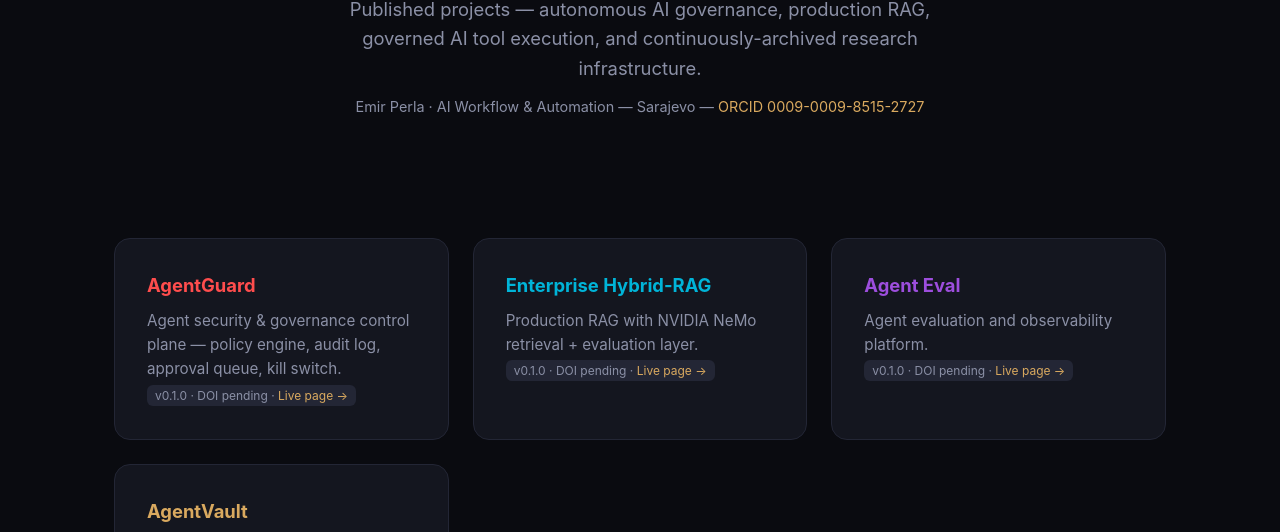
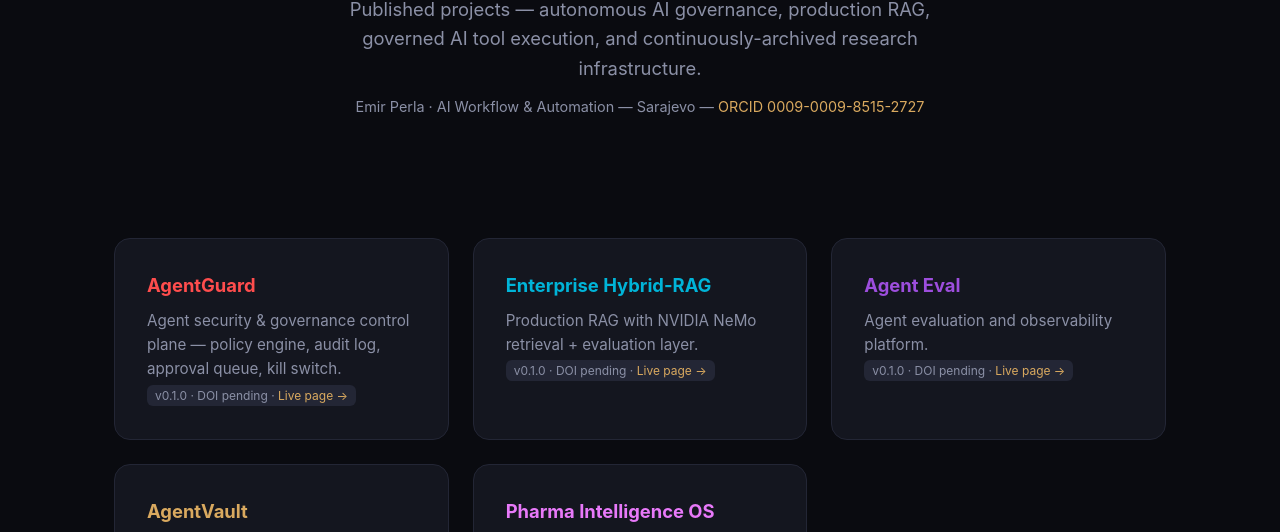
Before and after one commit to we-do-care-global/we-do-care-global, a plain HTML site: page docs/index.html in a window 1280 px wide. Shown: the part 367-899 px from the top of the page. Drawn offline with Linux system fonts and the light colour scheme.

Commit message:
docs: add pharma-intelligence-os card (v0.1.0, live page) to portal

```diff
--- a/docs/index.html
+++ b/docs/index.html
@@ -35,6 +35,7 @@ nav{position:sticky;top:0;z-index:100;background:rgba(10,11,16,.9);backdrop-filt
 <div class="card"><h3><a href="https://github.com/we-do-care-global/enterprise-hybrid-rag" style="color:#00b4d8">Enterprise Hybrid-RAG</a></h3><p>Production RAG with NVIDIA NeMo retrieval + evaluation layer.</p><span style="font-size:.75rem;background:#232635;color:var(--muted);padding:3px 8px;border-radius:6px">v0.1.0 · DOI pending · <a href="https://we-do-care-global.github.io/enterprise-hybrid-rag/" style="color:var(--gold)">Live page →</a></span></div>
 <div class="card"><h3><a href="https://github.com/we-do-care-global/agent-eval" style="color:#9d4edd">Agent Eval</a></h3><p>Agent evaluation and observability platform.</p><span style="font-size:.75rem;background:#232635;color:var(--muted);padding:3px 8px;border-radius:6px">v0.1.0 · DOI pending · <a href="https://we-do-care-global.github.io/agent-eval/" style="color:var(--gold)">Live page →</a></span></div>
 <div class="card"><h3><a href="https://github.com/we-do-care-global/agentvault" style="color:#d9a95f">AgentVault</a></h3><p>Enterprise control plane for AI tools — governance, secrets lifecycle, multi-provider function calling, and per-tool telemetry. Enact-compatible.</p><span style="font-size:.75rem;background:#232635;color:var(--muted);padding:3px 8px;border-radius:6px">v0.1.0 · DOI pending · <a href="https://we-do-care-global.github.io/agentvault/" style="color:var(--gold)">Live page →</a></span></div>
+<div class="card"><h3><a href="https://github.com/we-do-care-global/pharma-intelligence-os" style="color:#e879f9">Pharma Intelligence OS</a></h3><p>Pharmacovigilance &amp; regulatory intelligence workspace: ICSR case review, ICH E2B(R3) packages, PRR/ROR signal management, PSUR drafts, FDA approval tracking via openFDA.</p><span style="font-size:.75rem;background:#232635;color:var(--muted);padding:3px 8px;border-radius:6px">v0.1.0 · DOI pending · <a href="https://we-do-care-global.github.io/pharma-intelligence-os/" style="color:var(--gold)">Live page →</a></span></div>
 </main>
 <section id="about" class="section">
 <h2 style="font-family:'Instrument Serif',Georgia,serif;font-size:2rem;color:#e8eaf2;margin-bottom:24px">About / Foundation</h2>
```
